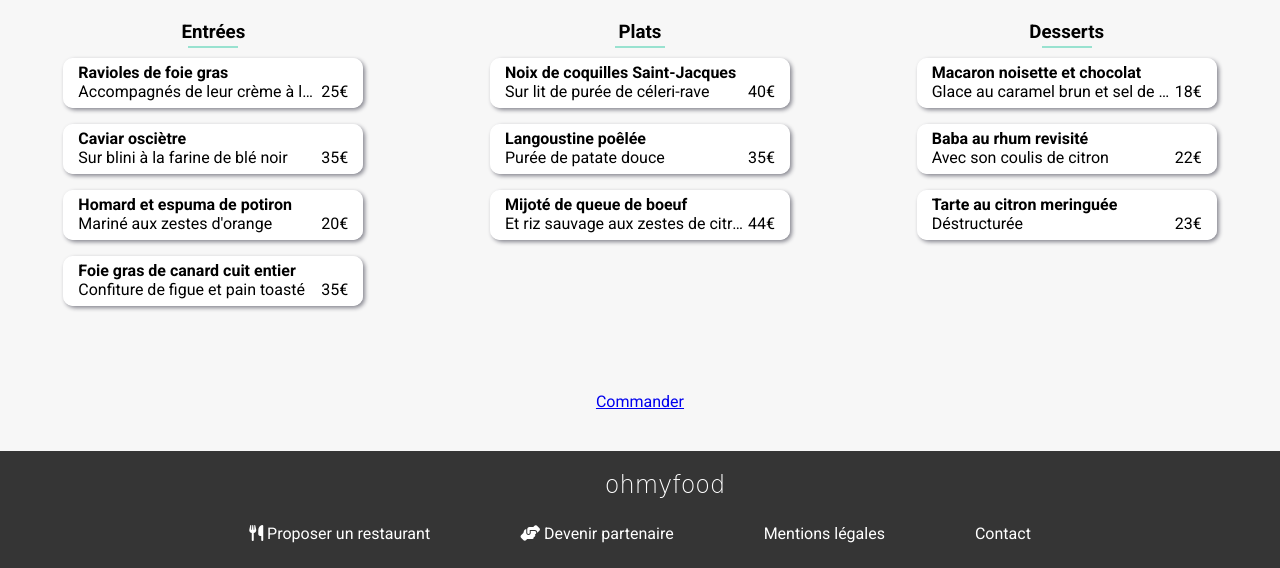
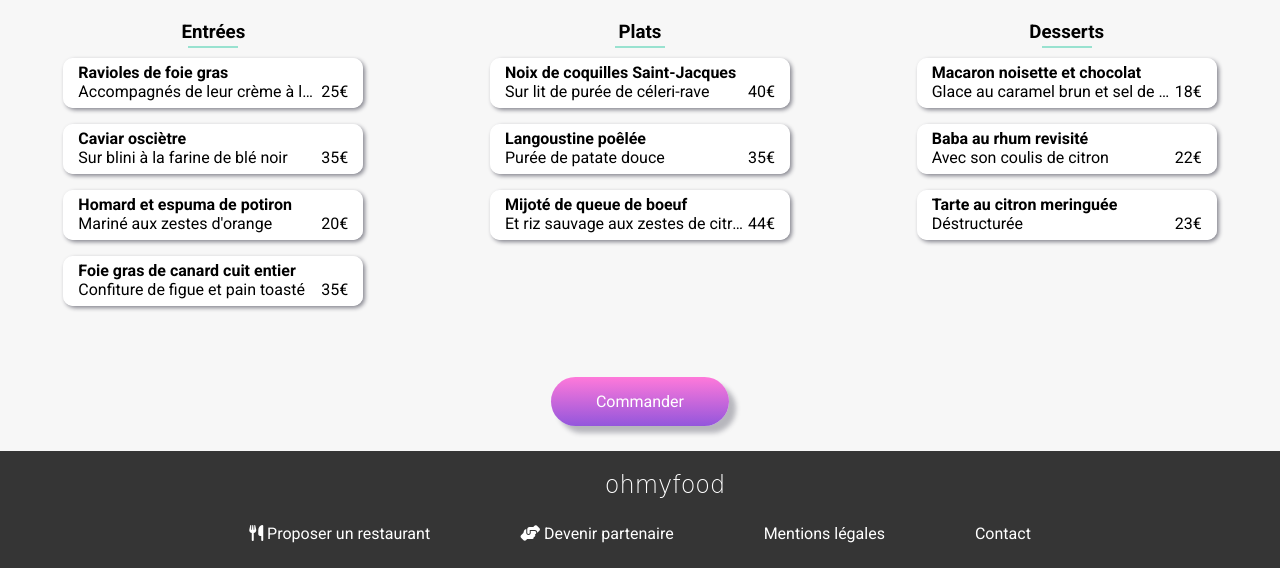
Before and after one commit to JulienBrancourt/ohmyfood, a website: page restaurant2.html in a window 1280 px wide. Shown: the part 530-1098 px from the top of the page. Drawn offline with Linux system fonts and the light colour scheme; a web font is replaced by a local one.

Commit message:
ajustements pages 2 3 4

```diff
--- a/restaurant2.html
+++ b/restaurant2.html
@@ -238,7 +238,7 @@
                 </div>
 
                 <div id="commande">
-                    <a href="#" class="commander__bouton">Commander</a>
+                    <a href="#" class="commander__bouton bouton_principal">Commander</a>
                 </div>
 
             </div>
```
Also changed, not shown: restaurant3.html (+1 -1 lines), restaurant4.html (+1 -1 lines), sass/main.scss (+1 -14 lines).
